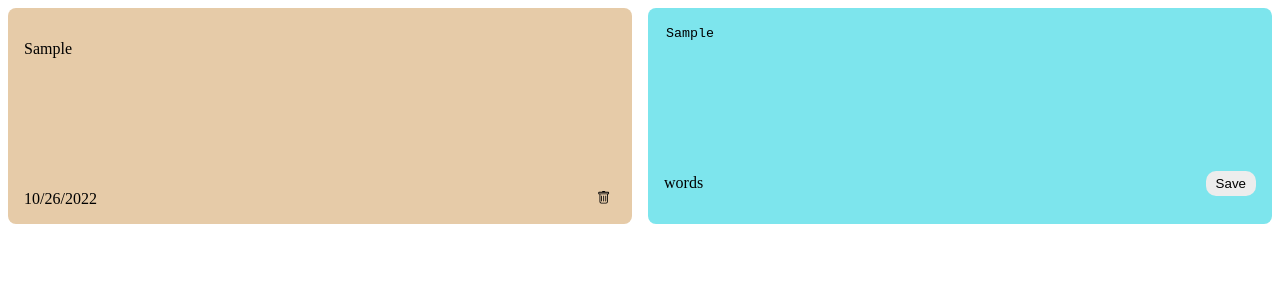
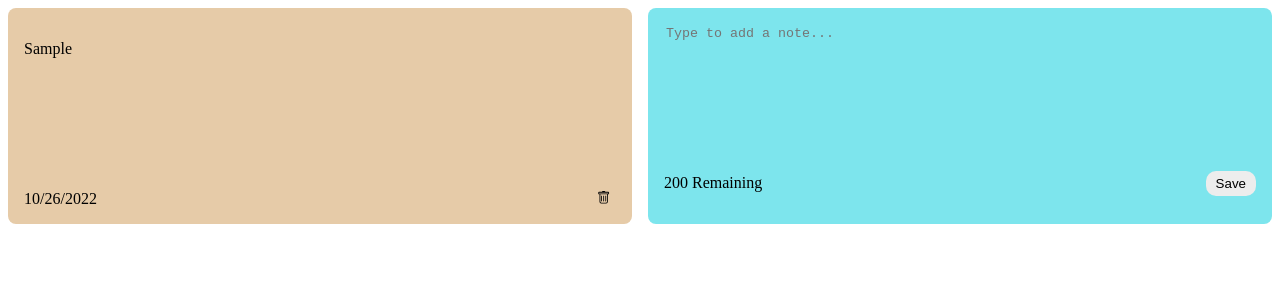
Before and after one commit to elenejavakhishvili638/note-app, a React (Create React App) app: page / in a window 1280 px wide. Both pictures are taken after typing "Sample" into the empty fields and a click on the button "Save". Shown: the top 300 px of the page. Built offline with nearby package versions, Linux system fonts and the light colour scheme.

Commit message:
Add note text character counter

```diff
--- a/src/components/NewNote.tsx
+++ b/src/components/NewNote.tsx
@@ -4,12 +4,37 @@ import {AddNoteProps} from "../interfaces/propsInterface"
 
 export const NewNote: React.FC<AddNoteProps> = ({addNotes}) => {
   const [noteText, setNoteText] = useState<string>("")
+  const length = 200
   // console.log(noteText)
 
   const handleClick = () => {
     // localStorage.setItem("note", JSON.stringify(noteText))
-    addNotes(noteText)
+    if (noteText.trim().length > 0) {
+      addNotes(noteText)
+      setNoteText("")
+    }
+    // setLength(0)
   }
+
+  const handleChange = (event: React.ChangeEvent<HTMLTextAreaElement>) => {
+
+    if(length - event?.target.value.length >= 0) {
+      setNoteText(event?.target.value)
+    }
+  }
+
+
+
+  return (
+    <div className='note new'>
+        <textarea onChange={handleChange} rows={8} value={noteText}  placeholder="Type to add a note..." />
+        <div className='note-footer' >
+            <p>{length - noteText.length} Remaining</p>
+            <button className='save-btn' onClick={handleClick}>Save</button>
+        </div>
+    </div>
+  )
+}
 
   // try {
   //   const result = JSON.parse(localStorage.getItem("note") || "");
@@ -20,15 +45,3 @@ export const NewNote: React.FC<AddNoteProps> = ({addNotes}) => {
   // }
 
   // console.log(JSON.parse(localStorage.getItem("note") || ""))
-
-
-  return (
-    <div className='note new'>
-        <textarea onChange={(event) => setNoteText(event?.target.value)} rows={8}  placeholder="Type to add a note..." />
-        <div className='note-footer' >
-            <p>words</p>
-            <button className='save-btn' onClick={handleClick}>Save</button>
-        </div>
-    </div>
-  )
-}
--- a/src/components/Note.css
+++ b/src/components/Note.css
@@ -8,6 +8,7 @@
   display: flex;
   flex-direction: column;
   justify-content: space-between;
+  white-space: pre-wrap;
 }
 
 .note h3 {
```
